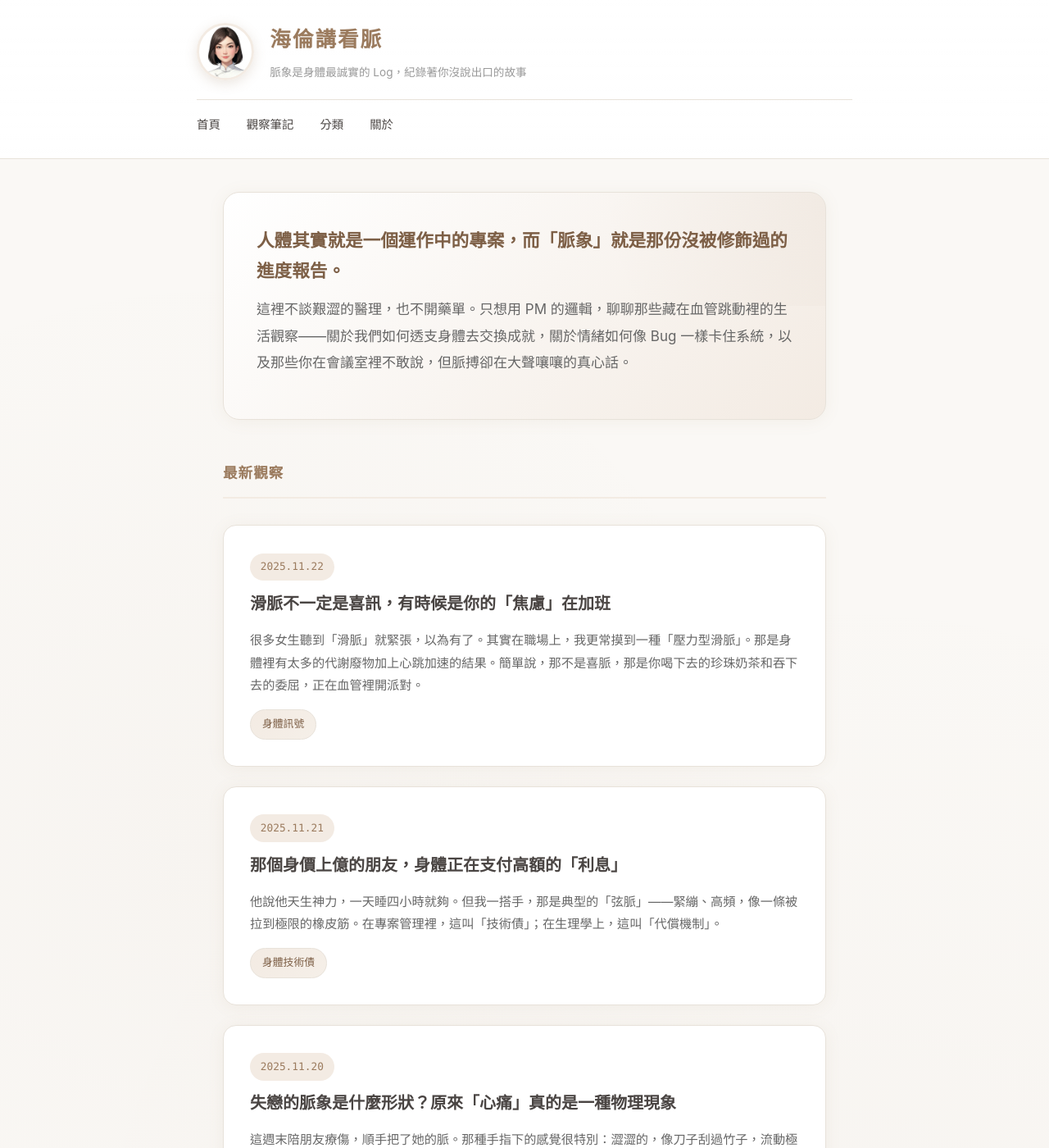
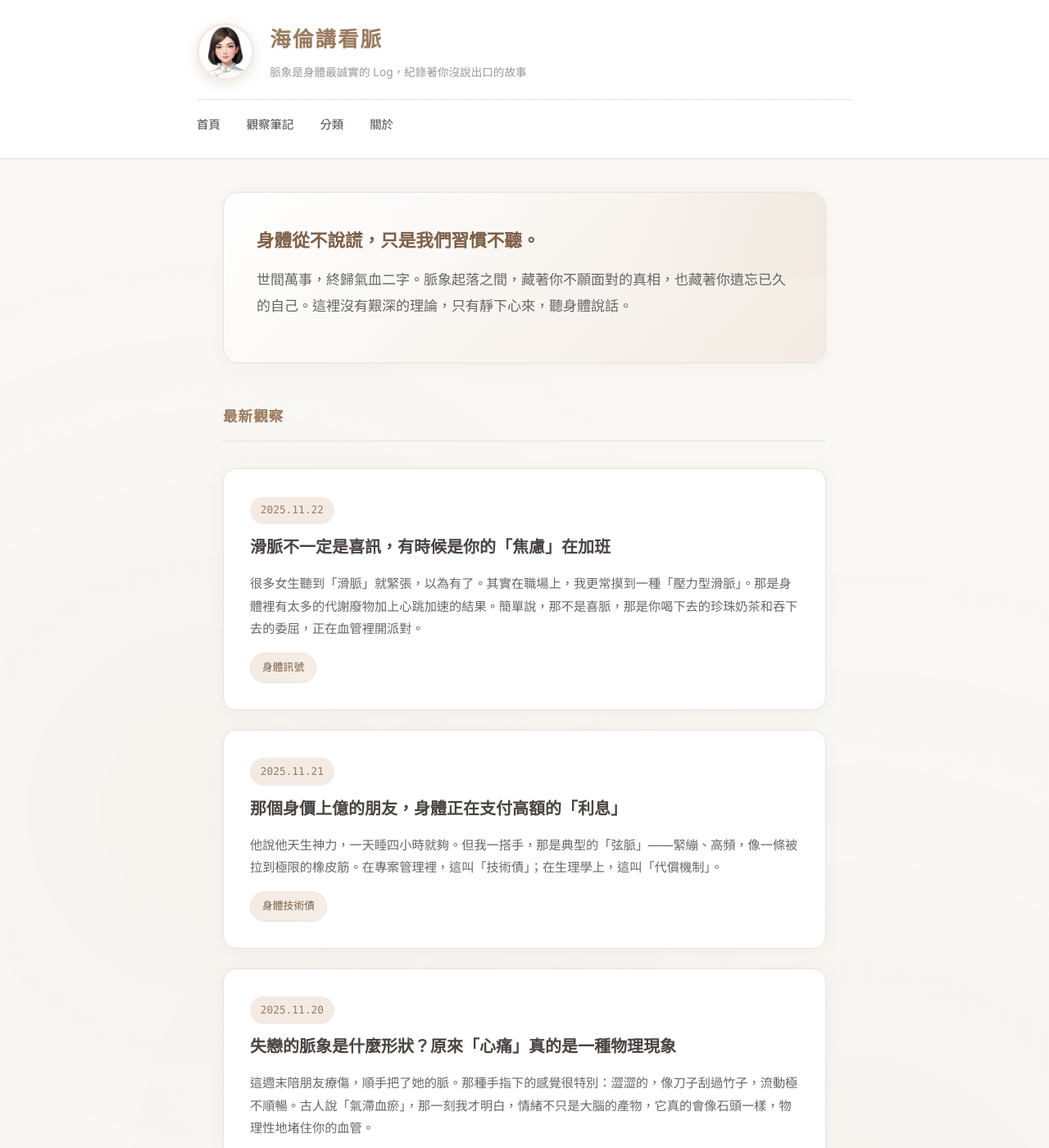
Before and after one commit to hathor-hua/helen, a Jekyll site: the page built from index.html, in a window 1280 px wide and 1400 px high. Shown: the whole window at 82% size. Built offline with Jekyll 4.4.1, drawn with Linux system fonts in a browser that asks for light colours; some of the changed text lies outside the part shown.

Commit message:
Update content to sage-like tone

```diff
--- a/_data/settings.yml
+++ b/_data/settings.yml
@@ -1,6 +1,6 @@
-intro_title: "人體其實就是一個運作中的專案，而「脈象」就是那份沒被修飾過的進度報告。"
-intro_text: "這裡不談艱澀的醫理，也不開藥單。只想用 PM 的邏輯，聊聊那些藏在血管跳動裡的生活觀察——關於我們如何透支身體去交換成就，關於情緒如何像 Bug 一樣卡住系統，以及那些你在會議室裡不敢說，但脈搏卻在大聲嚷嚷的真心話。"
+intro_title: "身體從不說謊，只是我們習慣不聽。"
+intro_text: "世間萬事，終歸氣血二字。脈象起落之間，藏著你不願面對的真相，也藏著你遺忘已久的自己。這裡沒有艱深的理論，只有靜下心來，聽身體說話。"
 
-about_title: "關於海倫"
-about_line1: "產品經理 (PM)，理科腦，身體訊號觀察家。"
-about_line2: "相信身體比大腦誠實，脈象比履歷表更能說明一個人的狀態。在這裡，我們不談對錯，只談觀察。"
+about_title: "關於此處"
+about_line1: "我是海倫，曾在科技業打滾多年，後來發現人體比任何系統都精妙。"
+about_line2: "如今只想安靜地記錄所見所聞。不求渡人，但願有緣者能從中照見自己。"
```
